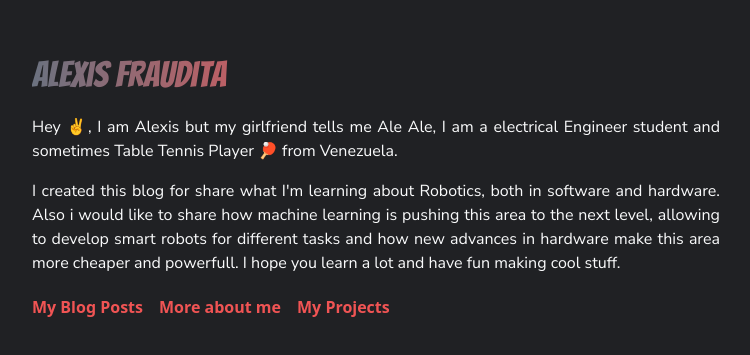
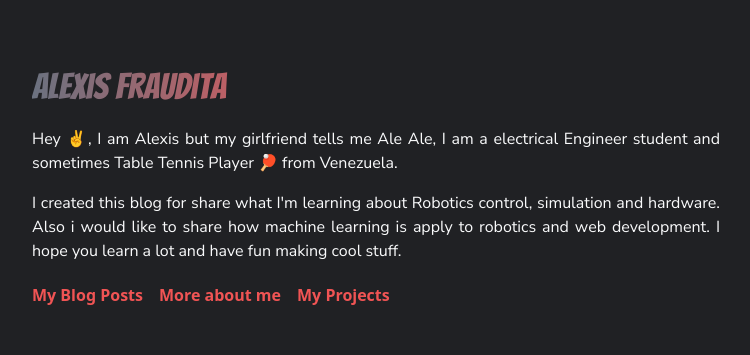
Before and after one commit to alefram/Alefram.github.io, a Next.js app: page / in a window 1280 px wide. Shown: the part 213-568 px from the top of the page, without its empty margins (272-1022 px from the left). Built offline with nearby package versions, Linux system fonts and the light colour scheme; what @tailwindcss/typography would draw is missing.

Commit message:
more fixes

```diff
--- a/pages/About.jsx
+++ b/pages/About.jsx
@@ -28,12 +28,14 @@ const About = () => {
                     </div>
                     <div className="">
                         <img src="/images/me.jpg" className=" w-40 rounded-xl float-right md:float-none p-2 md:mx-auto" alt=""/>
+                        <div>
                             <p className=" md:mx-auto prose md:text-justify text-gray-50  font-nunito clear-left">
                                 I am Electrical Engineer Student at Central University of Venezuela, also software developer interested in AI techniques specially in reinforcement learning for control problems in robotics and embedded computers. Currently, i am working on my Bachelor thesis that is about a framework for create smart controllers in robots arms using Reinforcement Learning i hope in future do some tutorials about what i am learning in this area.
                             </p>
                             <p className=" md:mx-auto prose md:text-justify font-nunito text-gray-50 mt-2">
                                 I love technology in different areas and how it can be integrated for resolve real problems that people needs. I want to contribute in research in robotics for different kind of applications where the robot help humans to be better and not only take their jobs and maybe in future how it can be integrated in different applications. I like sports like table tennis, compose music and watch movies that for me is a source of inspiration.
                             </p>
+                        </div>
                     </div>
                 </div>
                 <div className="p-4 mt-20">
--- a/pages/index.jsx
+++ b/pages/index.jsx
@@ -23,7 +23,7 @@ const Home = () => {
                         Hey &#9996;, I am Alexis but my girlfriend tells me Ale Ale, I am a electrical Engineer student and sometimes Table Tennis Player &#127955; from Venezuela.
                     </p>
                     <p>
-                        I created this blog for share what I'm learning about Robotics, both in software and hardware. Also i would like to share how machine learning is pushing this area to the next level, allowing to develop smart robots for different tasks and how new advances in hardware make this area more cheaper and powerfull. I hope you learn a lot and have fun making cool stuff.
+                        I created this blog for share what I'm learning about Robotics control, simulation and hardware. Also i would like to share how machine learning is apply to robotics and web development. I hope you learn a lot and have fun making cool stuff.
                     </p>
                 </div>
                 <div className="flex flex-wrap mt-5 space-x-4 prose-lg font-bold">
```
Lines whose indentation alone changed are shown as unchanged.
